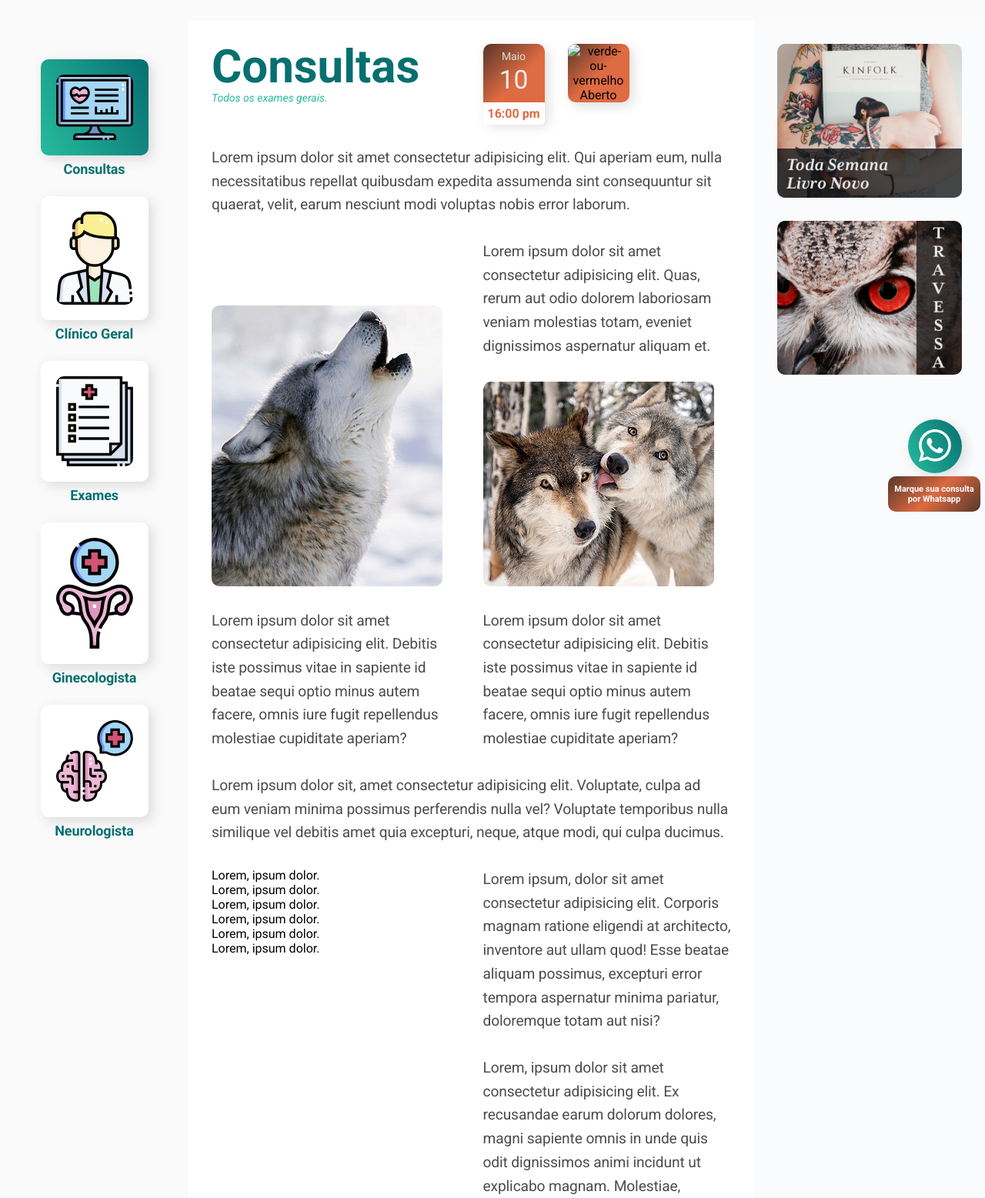
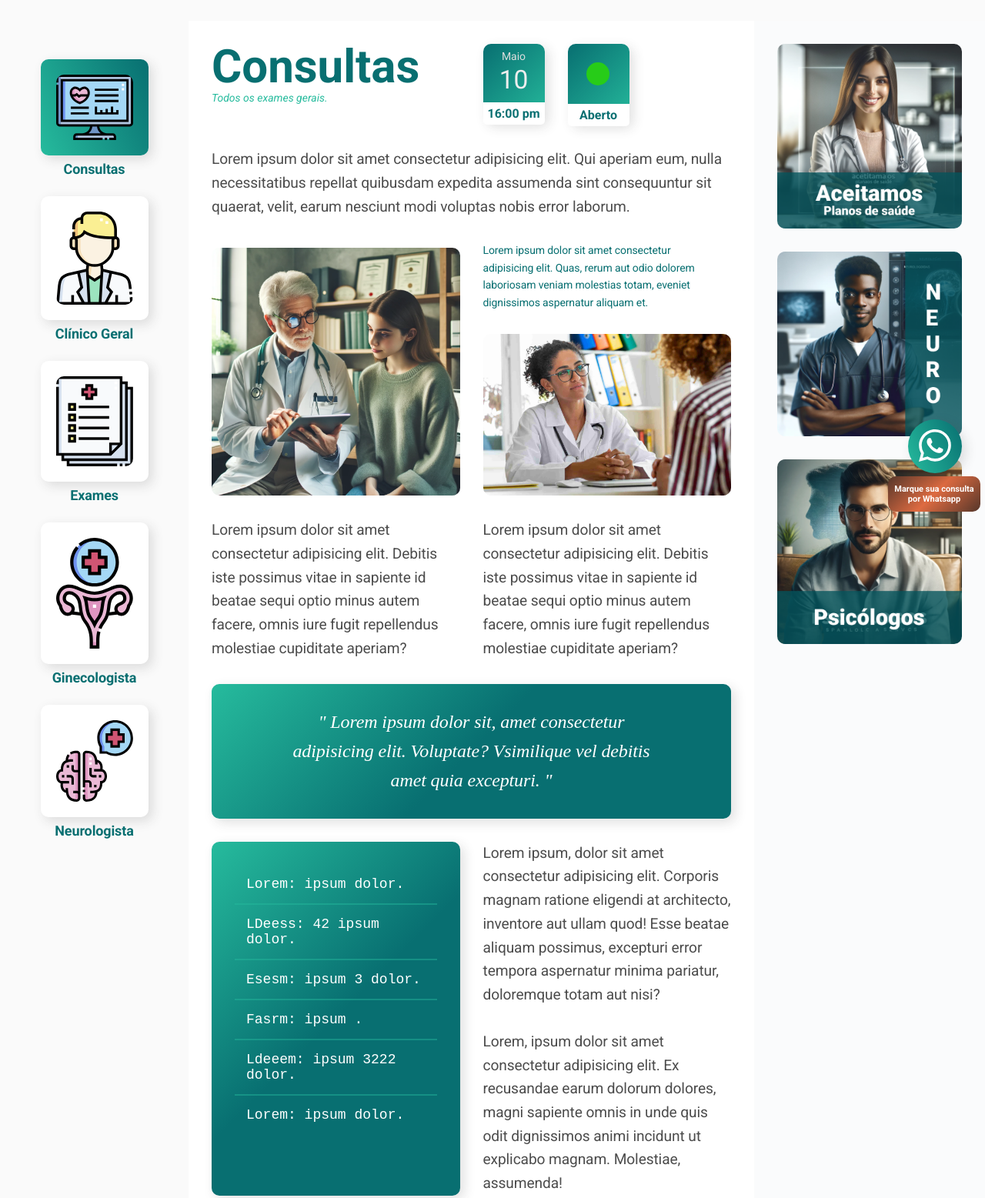
Before and after one commit to brunoVieiraDeMoura/web-site-clinic, a plain HTML site: page index.html in a window 1280 px wide. Shown: the part 120-1677 px from the top of the page at 77% size. Drawn offline with Linux system fonts and the light colour scheme; a web font is replaced by a local one.

Commit message:
Finalizado style do content, alterado as imgs do content e do ad

```diff
--- a/css/container/container.css
+++ b/css/container/container.css
@@ -9,9 +9,12 @@
 
 .col-wide {
   grid-column: 1/-1;
+  /* max-height: 300px; */
+  max-width: 100%;
 }
 
 .img-continer-main {
+  /* max-height: 400px; */
   grid-row: span 2;
   align-self: end;
 }
@@ -45,7 +48,7 @@
 .feature > div {
   width: 80px;
   text-align: center;
-  background: linear-gradient(135deg, #55362a, #de6b41, #de6b41);
+  background: linear-gradient(135deg, #086f71, #26bb9d);
   border-radius: 10px;
   box-shadow: 5px 5px 15px 0px rgba(44, 44, 44, 0.15);
   position: relative;
@@ -72,8 +75,68 @@
   background: white;
   border-radius: 0 0 5px 5px;
   padding: 5px 0px;
-  color: #de6b41;
+  color: #086f71;
   font-weight: bold;
   position: relative;
   top: 2px;
 }
+
+.open {
+  display: none;
+  content: "";
+  width: 30px;
+  height: 30px;
+  border-radius: 50%;
+  background: #27cc18;
+  margin-left: 30%;
+  margin-top: 24px;
+  margin-bottom: 22px;
+}
+
+.service-availability {
+  background: white;
+  border-radius: 0 0 5px 5px;
+  padding: 5px 0px;
+  color: #086f71;
+  font-weight: bold;
+  position: relative;
+  top: 2px;
+}
+
+.fechado > div {
+  display: none;
+}
+
+.emp {
+  font-size: 0.875rem;
+  color: #086f71;
+  max-width: 18rem;
+}
+
+.quote,
+.status {
+  padding: 30px;
+  border-radius: 10px;
+  box-shadow: 5px 5px 15px 0px rgba(44, 44, 44, 0.15);
+  background: linear-gradient(135deg, #26bb9d, #086f71, #086f71);
+}
+.quote p {
+  font-size: 1.5rem;
+  font-family: "Poetsen One";
+  font-style: italic;
+  text-align: center;
+  font-weight: 400;
+  max-width: 500px;
+  margin: 0 auto;
+  color: white;
+}
+
+.status li {
+  color: white;
+  font-family: "Courier New", Courier, monospace;
+  font-size: 1.125rem;
+  padding: 15px;
+}
+.status li + li {
+  border-top: 2px solid #26bb9d70;
+}
--- a/css/header/header.css
+++ b/css/header/header.css
@@ -1,6 +1,7 @@
 .header {
   grid-area: header;
   background: #fafafa;
+
   padding: 30px;
   display: grid;
   grid-template-columns: 1fr auto;
--- a/index.html
+++ b/index.html
@@ -60,32 +60,33 @@
           <span class="hour">16:00 pm</span>
         </div>
         <div>
-          <span><img src="" alt="verde-ou-vermelho"></span>
-          <span class="service-availability">Aberto</span>
+          <span class="open ativo"></span>
+          <span class="closed"></span>
+          <span class="service-availability aberto ativo">Aberto</span>
         </div>
       </div>
 
       <p class="col-wide">Lorem ipsum dolor sit amet consectetur adipisicing elit. Qui aperiam eum, nulla necessitatibus repellat quibusdam expedita assumenda sint consequuntur sit quaerat, velit, earum nesciunt modi voluptas nobis error laborum.</p>
 
-      <img class="img-continer-main" src="./img/wolf1.jpg" alt="primeira img">
-      <p>Lorem ipsum dolor sit amet consectetur adipisicing elit. Quas, rerum aut odio dolorem laboriosam veniam molestias totam, eveniet dignissimos aspernatur aliquam et.</p>
-      <img class="img-continer-second" src="./img/wolf2.jpg" alt="segunda img">
+      <img class="img-continer-main" src="./img/consultas/consulta-img-1.png" alt="primeira img">
+      <p class="emp">Lorem ipsum dolor sit amet consectetur adipisicing elit. Quas, rerum aut odio dolorem laboriosam veniam molestias totam, eveniet dignissimos aspernatur aliquam et.</p>
+      <img class="img-continer-second" src="./img/consultas/Consulta-img-2.jpg" alt="segunda img">
 
       <p>Lorem ipsum dolor sit amet consectetur adipisicing elit. Debitis iste possimus vitae in sapiente id beatae sequi optio minus autem facere, omnis iure fugit repellendus molestiae cupiditate aperiam?</p>
 
       <p>Lorem ipsum dolor sit amet consectetur adipisicing elit. Debitis iste possimus vitae in sapiente id beatae sequi optio minus autem facere, omnis iure fugit repellendus molestiae cupiditate aperiam?</p>
 
       <blockquote class="quote col-wide">
-        <p>Lorem ipsum dolor sit, amet consectetur adipisicing elit. Voluptate, culpa ad eum veniam minima possimus perferendis nulla vel? Voluptate temporibus nulla similique vel debitis amet quia excepturi, neque, atque modi, qui culpa ducimus.</p>
+        <p>" Lorem ipsum dolor sit, amet consectetur adipisicing elit. Voluptate? Vsimilique vel debitis amet quia excepturi. "</p>
       </blockquote>
 
       <ul class="status">
-        <li>Lorem, ipsum dolor.</li>
-        <li>Lorem, ipsum dolor.</li>
-        <li>Lorem, ipsum dolor.</li>
-        <li>Lorem, ipsum dolor.</li>
-        <li>Lorem, ipsum dolor.</li>
-        <li>Lorem, ipsum dolor.</li>
+        <li>Lorem: ipsum dolor.</li>
+        <li>LDeess: 42 ipsum dolor.</li>
+        <li>Esesm: ipsum 3 dolor.</li>
+        <li>Fasrm: ipsum .</li>
+        <li>Ldeeem: ipsum 3222 dolor.</li>
+        <li>Lorem: ipsum dolor.</li>
       </ul>
 
       <div class="info">
@@ -93,18 +94,22 @@
         <p>Lorem, ipsum dolor sit amet consectetur adipisicing elit. Ex recusandae earum dolorum dolores, magni sapiente omnis in unde quis odit dignissimos animi incidunt ut explicabo magnam. Molestiae, assumenda!</p>
       </div>
 
-      <img class="col-wide" src="./img/wolf3.jpg" alt="terceira img">
+      <img class="col-wide" src="./img/consultas/consulta-img-3.png" alt="terceira img">
 
     </main>
 
 
     <aside class="ad">
       <div class="id-item">
-        <img src="./img/anuncio-1.jpg" alt="Anuncio 1">
+        <img src="./img/ad/ad-1.png" alt="Anuncio 1">
       </div>
       <div class="id-item">
-        <img src="./img/anuncio-2.jpg" alt="Anuncio 2">
+        <img src="./img/ad/ad-2.png" alt="Anuncio 2">
       </div>
+      <div class="id-item">
+        <img src="./img/ad/ad-3.png" alt="Anuncio 2">
+      </div>
+
     </aside>
 
     <footer class="footer">
```
Also changed, not shown: img/ad/ad-1.png (added), img/ad/ad-2.png (added), img/ad/ad-3.png (added), img/consultas/Consulta-img-2.jpg (added), img/consultas/consulta-img-1.png (added), 1 other file.
